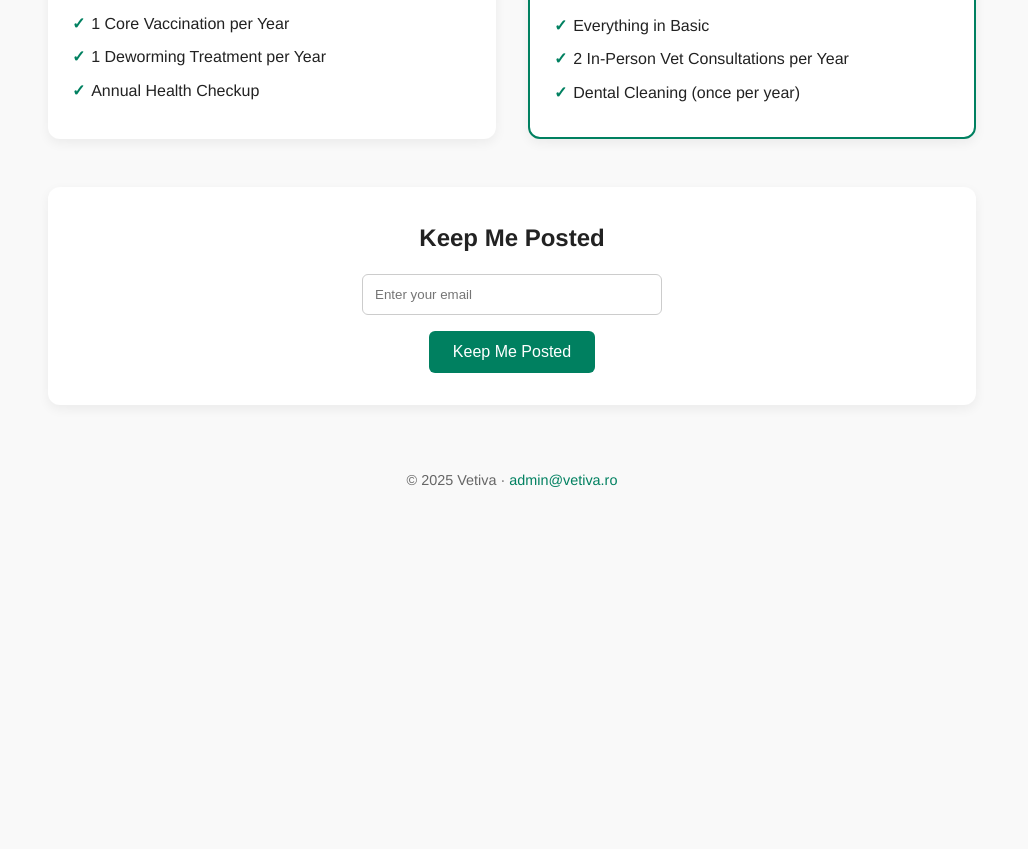
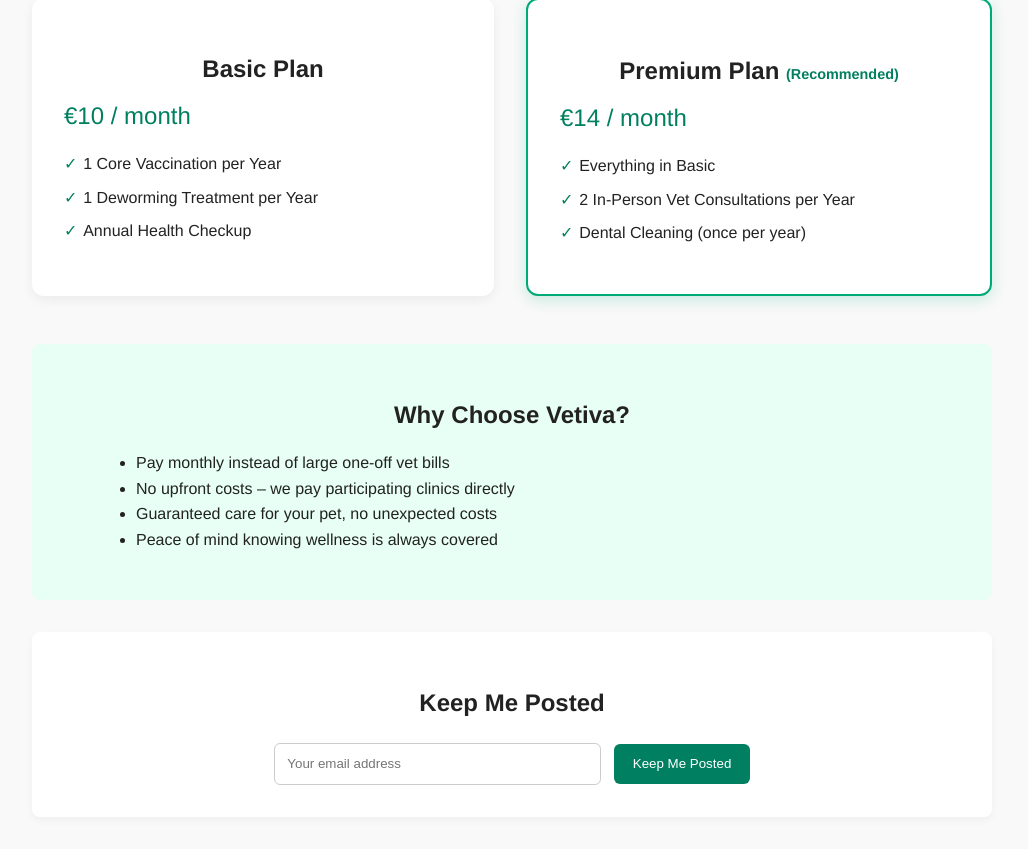
Before and after one commit to Sammyappiah/vetiva-landing, a plain HTML site: page index.html in a window 1280 px wide. Shown: the part 330-1179 px from the top of the page, without its empty margins (128-1156 px from the left). Before the commit the page ends 854 px from the top, so only its background shows below. Drawn offline with Linux system fonts and the light colour scheme.

Commit message:
index.html

```diff
--- a/index.html
+++ b/index.html
@@ -5,21 +5,18 @@
   <meta name="viewport" content="width=device-width, initial-scale=1.0"/>
   <title>Vetiva – Pet Wellness Plans</title>
   <style>
-    * {
-      box-sizing: border-box;
-      margin: 0;
-      padding: 0;
-    }
     body {
       font-family: "Helvetica Neue", sans-serif;
       background-color: #f9f9f9;
       color: #222;
+      margin: 0;
+      padding: 0;
       line-height: 1.6;
     }
     header {
+      background: #fff;
       padding: 2rem;
       text-align: center;
-      background-color: #fff;
       box-shadow: 0 2px 4px rgba(0,0,0,0.05);
     }
     header img {
@@ -29,109 +26,105 @@
     .container {
       max-width: 960px;
       margin: 0 auto;
-      padding: 2rem 1rem;
+      padding: 2rem;
     }
-    h1 {
-      font-size: 2rem;
-      margin-bottom: 0.5rem;
-    }
-    p.subtitle {
-      color: #555;
-      margin-bottom: 2rem;
+    h1, h2 {
       text-align: center;
     }
     .plans {
-      display: grid;
-      grid-template-columns: repeat(auto-fit, minmax(280px, 1fr));
+      display: flex;
       gap: 2rem;
-      margin-bottom: 3rem;
+      justify-content: center;
+      margin: 2rem 0;
     }
     .plan {
       background: #fff;
-      padding: 1.5rem;
+      padding: 2rem;
       border-radius: 12px;
       box-shadow: 0 4px 12px rgba(0,0,0,0.06);
-      position: relative;
+      flex: 1;
+      min-width: 280px;
+      max-width: 400px;
     }
-    .plan.premium {
-      border: 2px solid #008060;
+    .plan.highlight {
+      border: 2px solid #00aa77;
+      box-shadow: 0 4px 16px rgba(0, 170, 119, 0.2);
     }
     .plan h2 {
-      font-size: 1.5rem;
       margin-bottom: 0.5rem;
     }
     .price {
-      font-size: 1.2rem;
+      font-size: 1.5rem;
       color: #008060;
       margin-bottom: 1rem;
     }
     ul.features {
       list-style: none;
-      margin-top: 1rem;
+      padding: 0;
     }
     ul.features li {
+      margin-bottom: 0.5rem;
       padding-left: 1.2rem;
       position: relative;
-      margin-bottom: 0.5rem;
     }
     ul.features li::before {
       content: "✓";
       position: absolute;
       left: 0;
       color: #008060;
-      font-weight: bold;
     }
-    .mailing-list {
+    .value-props {
+      background-color: #e8fff5;
+      padding: 2rem;
+      border-radius: 8px;
+      margin-top: 3rem;
+    }
+    .value-props h2 {
+      text-align: center;
+      margin-bottom: 1rem;
+    }
+    .value-props ul {
+      list-style-type: disc;
+      margin-left: 2rem;
+    }
+    form {
       background: #fff;
       padding: 2rem;
-      border-radius: 12px;
+      border-radius: 8px;
+      box-shadow: 0 4px 8px rgba(0,0,0,0.04);
       text-align: center;
-      box-shadow: 0 4px 12px rgba(0,0,0,0.06);
+      margin-top: 2rem;
     }
-    .mailing-list h3 {
-      margin-bottom: 1rem;
-      font-size: 1.5rem;
-    }
-    .mailing-list input[type="email"] {
-      padding: 0.75rem;
+    form input[type="email"] {
+      padding: 0.8rem;
       width: 70%;
       max-width: 300px;
       border: 1px solid #ccc;
       border-radius: 6px;
-      margin-bottom: 1rem;
+      margin-right: 0.5rem;
     }
-    .mailing-list button {
-      padding: 0.75rem 1.5rem;
+    form button {
+      padding: 0.8rem 1.2rem;
       background-color: #008060;
       color: white;
       border: none;
       border-radius: 6px;
       cursor: pointer;
-      font-size: 1rem;
     }
-    .popup {
+    .success-box {
       display: none;
-      position: fixed;
-      top: 20%;
-      left: 50%;
-      transform: translateX(-50%);
-      background-color: #008060;
-      color: white;
-      padding: 1.5rem 2rem;
-      border-radius: 8px;
-      box-shadow: 0 4px 20px rgba(0, 0, 0, 0.3);
-      z-index: 1000;
-      font-size: 1.2rem;
+      margin-top: 1rem;
+      padding: 1rem;
+      background: #d4fce4;
+      border: 1px solid #3bbf7c;
+      color: #256e4e;
+      border-radius: 6px;
     }
     footer {
       text-align: center;
-      padding: 2rem 1rem;
+      margin: 3rem 0 1rem;
       font-size: 0.9rem;
-      color: #666;
-    }
-    footer a {
-      color: #008060;
-      text-decoration: none;
+      color: #888;
     }
   </style>
 </head>
@@ -141,9 +134,11 @@
   </header>
 
   <div class="container">
+    <h1>Simple Monthly Pet Wellness Plans</h1>
+
     <div class="plans">
       <div class="plan">
-        <h2>Basic</h2>
+        <h2>Basic Plan</h2>
         <div class="price">€10 / month</div>
         <ul class="features">
           <li>1 Core Vaccination per Year</li>
@@ -152,39 +147,29 @@
         </ul>
       </div>
 
-      <div class="plan premium">
-        <h2>Premium <span style="font-size: 0.9rem; color: #008060;">(Recommended)</span></h2>
+      <div class="plan highlight">
+        <h2>Premium Plan <span style="font-size: 0.9rem; color: #008060;">(Recommended)</span></h2>
         <div class="price">€14 / month</div>
         <ul class="features">
           <li>Everything in Basic</li>
-          <li>2 In-Person Vet Consultations per Year</li>
+          <li>2 In‑Person Vet Consultations per Year</li>
           <li>Dental Cleaning (once per year)</li>
         </ul>
       </div>
     </div>
 
-    <div class="mailing-list">
-      <h3>Keep Me Posted</h3>
-      <input type="email" id="email" placeholder="Enter your email" required />
-      <br/>
-      <button onclick="showPopup()">Keep Me Posted</button>
+    <div class="value-props">
+      <h2>Why Choose Vetiva?</h2>
+      <ul>
+        <li>Pay monthly instead of large one-off vet bills</li>
+        <li>No upfront costs – we pay participating clinics directly</li>
+        <li>Guaranteed care for your pet, no unexpected costs</li>
+        <li>Peace of mind knowing wellness is always covered</li>
+      </ul>
     </div>
-  </div>
 
-  <div class="popup" id="popup">Thanks! You’re on the list.</div>
-
-  <footer>
-    © 2025 Vetiva · <a href="mailto:admin@vetiva.ro">admin@vetiva.ro</a>
-  </footer>
-
-  <script>
-    function showPopup() {
-      var popup = document.getElementById('popup');
-      popup.style.display = 'block';
-      setTimeout(() => {
-        popup.style.display = 'none';
-      }, 3000);
-    }
-  </script>
-</body>
-</html>
+    <form id="signup-form" onsubmit="showSuccess(event)">
+      <h2>Keep Me Posted</h2>
+      <input type="email" placeholder="Your email address" required />
+      <button type="submit">Keep Me Posted</button>
+      <div class="success-box" id="success-message">✅ Thanks! You’re on the list.</div>
```
